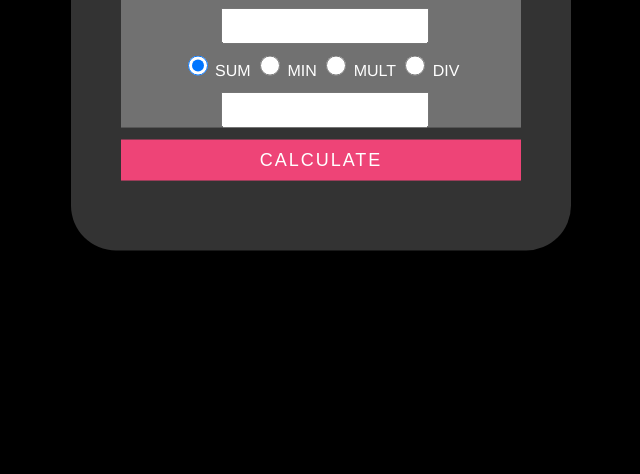
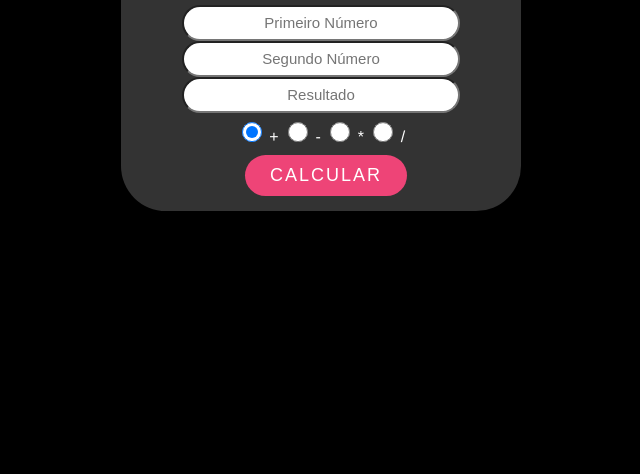
Before and after one commit to AndreMicael/Calculadora-Simples-JS, a plain HTML site: page dist/index.html in a window 1280 px wide. Shown: the part 326-800 px from the top of the page, without its empty margins (319-959 px from the left). Drawn offline with Linux system fonts and the light colour scheme.

Commit message:
Add files via upload
Melhorei o visual da calculadora via CSS e HTML

```diff
--- a/dist/index.html
+++ b/dist/index.html
@@ -9,19 +9,22 @@
 <body>
 <!-- partial:index.partial.html -->
 <body>
-  <section id="wrapper" class="wrapper">
-    <div class="forms">
-    <input id="num-one" class="input-field">
-    <input id="num-two" class="input-field">
-    <input checked id="box1" name="sign-area" type="radio" value="add"> SUM
-      <input  id="box2" name="sign-area" type="radio" value="subtract"> MIN
-       <input  id="box3" name="sign-area" type="radio" value="multiply"> MULT
-      <input  id="box4" name="sign-area" type="radio" value="divide"> DIV
-      <input id="result" class="input-field">
-       </div>
-    <button onclick="outcome()"type="button">Calculate</button>
-    <h1 id="resultArea"></h1>
-  </section>
+   <section id="wrapper" class="wrapper">
+      <h1> Calculadora Simples </h1>
+      <div class="forms">
+         <!-- CAMPOS PARA ADICIONAR O NÚMERO A SER SOMADO -->
+         <input id="num-one" class="input-field" placeholder="Primeiro Número"><label>
+         <input id="num-two" class="input-field" placeholder="Segundo Número">
+         <input id="result" class="input-field" placeholder="Resultado">
+         <!--SELECIONAR A OPERAÇÃO A SER FEITA -->
+         <input checked id="box1" name="sign-area" type="radio" value="add"> +
+         <input  id="box2" name="sign-area" type="radio" value="subtract"> -
+         <input  id="box3" name="sign-area" type="radio" value="multiply"> *
+         <input  id="box4" name="sign-area" type="radio" value="divide"> /
+      </div>
+      <!-- BOTÃO PARA CHAMAR A FUNÇÃO DE CALCULAR OS NÚMEROS -->
+      <button onclick="outcome()"type="button">Calcular</button>
+   </section>
 </body>
 <!-- partial -->
   <script  src="./script.js"></script>
--- a/dist/script.js
+++ b/dist/script.js
@@ -1,20 +1,24 @@
 function outcome() {
+    //Seleciona os valores presentes nos campos para fazer a soma
     let num1 = Number(document.querySelector("#num-one").value);
     let num2 = Number(document.querySelector("#num-two").value);
     let result = 0;
 
+    // Recebe o operador que foi selecionado pelo usuário
     sum = document.getElementById('box1').checked;
     subtract = document.getElementById('box2').checked;
     multiply = document.getElementById('box3').checked;
     divide = document.getElementById('box4').checked;
 
+    //Faz as operações
     if (sum)
         result = num1 + num2;
     else if (subtract)
         result = num1 - num2;
     else if (multiply)
         result = num1 * num2;
-  else if(divide)
-    result =  num1 / num2;
+    else if (divide)
+        result = num1 / num2;
+    //Divulga os resultados e retorna para o campo específico
     document.querySelector("#result").value = result;
 }
--- a/dist/style.css
+++ b/dist/style.css
@@ -1,28 +1,29 @@
 body {
   background-color: #000000;
-  font-family: 'Helvetica', sans-serif;
+  font-family: "Helvetica", sans-serif;
 }
 
 .wrapper {
-	width: 400px;
+  width: 300px;
   position: absolute;
   top: 50%;
   left: 50%;
   transform: translate(-50%, -50%);
-	background: rgba(255,255,255,0.2);
+  background: rgba(255, 255, 255, 0.2);
   border-radius: 45px;
-	padding: 50px;
+  padding: 0 50px 15px 50px;
   color: #fff;
   text-align: center;
 }
 
 .input-field {
-  width: 200px;
+  width: 90%;
   display: flex;
-  margin: 3% 25% 0 25%;
+  margin: 0 auto;
   height: 30px;
-
-
+  border-radius: 25px;
+  text-align: center;
+  font-size: 15px;
 }
 
 input[type="radio"] {
@@ -31,20 +32,22 @@ input[type="radio"] {
   margin-top: 3%;
 }
 
-.forms{
+.forms {
   margin-bottom: 3%;
-  background-color: rgba(255,255,255,0.3);
 }
 
-
 button {
-	background: #EE4477;
+  background: #ee4477;
   border: none;
   color: #fff;
-	display: inline-block;
+  display: flex;
+  margin: 0 auto;
+  position: relative;
+  left: 5px;
   padding: 10px 25px;
   font-size: 18px;
   text-transform: uppercase;
   letter-spacing: 2px;
-  width: 400px;
+  text-align: center;
+  border-radius: 30px;
 }
--- a/src/style.css
+++ b/src/style.css
@@ -1,28 +1,29 @@
 body {
   background-color: #000000;
-  font-family: 'Helvetica', sans-serif;
+  font-family: "Helvetica", sans-serif;
 }
 
 .wrapper {
-	width: 400px;
+  width: 300px;
   position: absolute;
   top: 50%;
   left: 50%;
   transform: translate(-50%, -50%);
-	background: rgba(255,255,255,0.2);
+  background: rgba(255, 255, 255, 0.2);
   border-radius: 45px;
-	padding: 50px;
+  padding: 0 50px 15px 50px;
   color: #fff;
   text-align: center;
 }
 
 .input-field {
-  width: 200px;
+  width: 90%;
   display: flex;
-  margin: 3% 25% 0 25%;
+  margin: 0 auto;
   height: 30px;
-
-
+  border-radius: 25px;
+  text-align: center;
+  font-size: 15px;
 }
 
 input[type="radio"] {
@@ -31,20 +32,22 @@ input[type="radio"] {
   margin-top: 3%;
 }
 
-.forms{
+.forms {
   margin-bottom: 3%;
-  background-color: rgba(255,255,255,0.3);
 }
 
-
 button {
-	background: #EE4477;
+  background: #ee4477;
   border: none;
   color: #fff;
-	display: inline-block;
+  display: flex;
+  margin: 0 auto;
+  position: relative;
+  left: 5px;
   padding: 10px 25px;
   font-size: 18px;
   text-transform: uppercase;
   letter-spacing: 2px;
-  width: 400px;
+  text-align: center;
+  border-radius: 30px;
 }
```
Also changed, not shown: src/index.html (+16 -13 lines), src/script.js (+6 -2 lines), 1 other file. Lines whose indentation alone changed are shown as unchanged.
